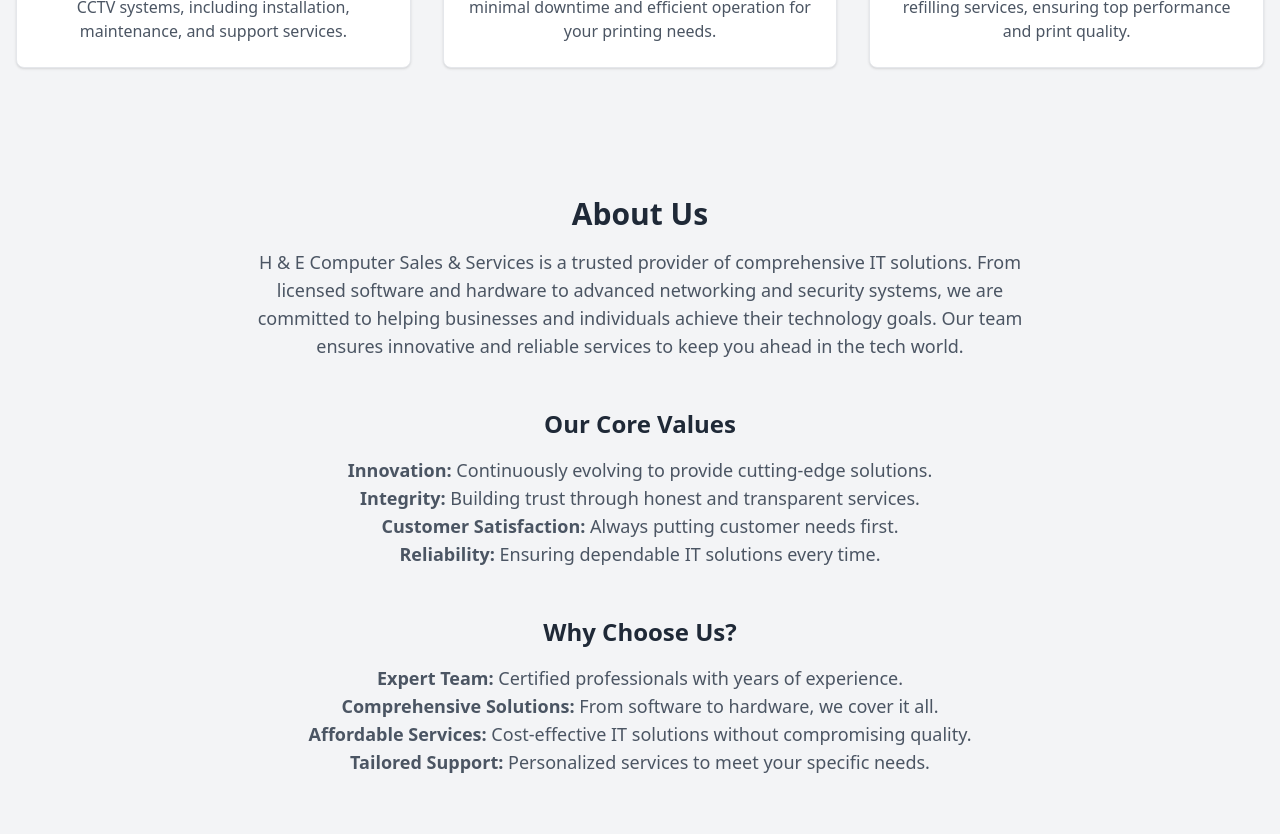
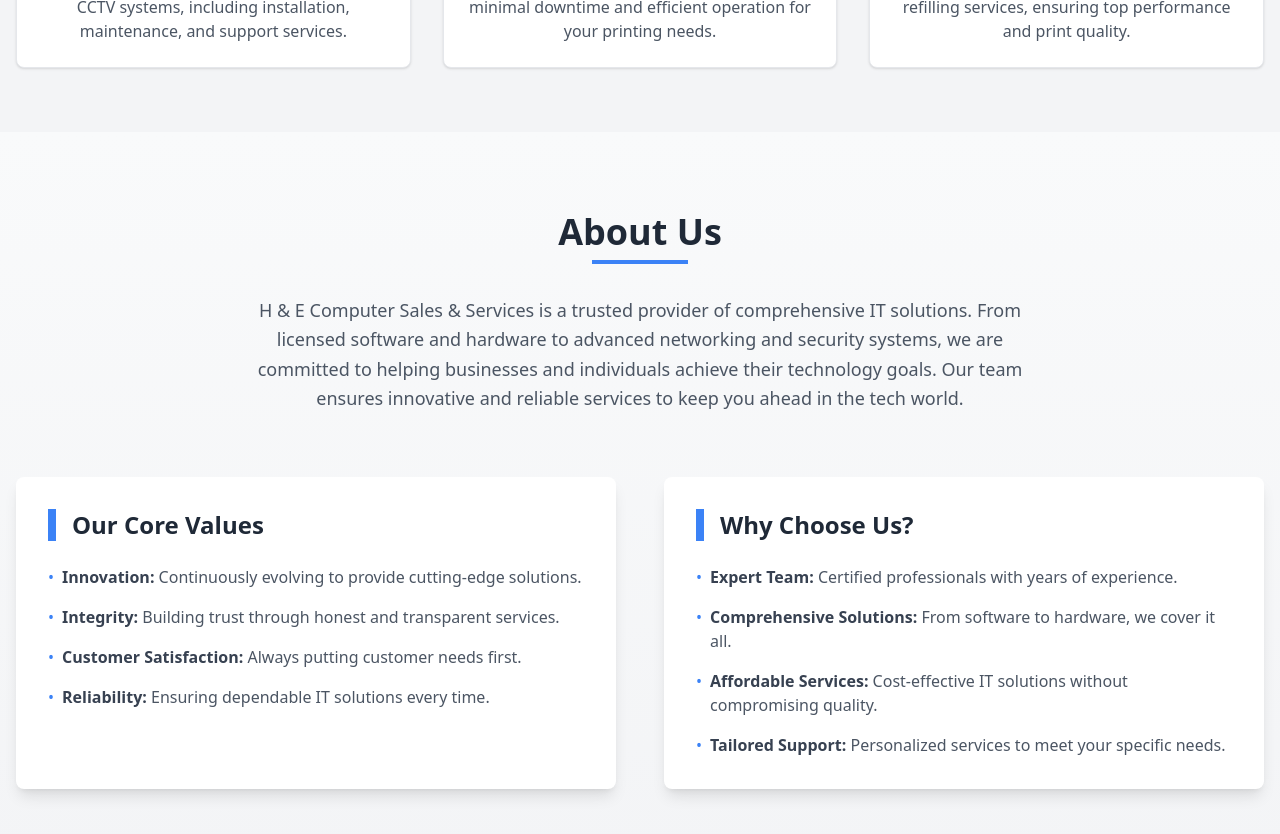
Before and after one commit to Krunal2206/ClientBusinessWebsite, a Next.js app: page / in a window 1280 px wide. Shown: the part 980-1814 px from the top of the page. Built offline with nearby package versions, Linux system fonts and the light colour scheme.

Commit message:
Refactor AboutSection component for improved structure and styling; update NavLink to use bold font

```diff
--- a/components/AboutSection.js
+++ b/components/AboutSection.js
@@ -1,51 +1,67 @@
-export default function AboutSection() {
-    return (
-      <section id="about" className="py-16 bg-gray-100">
-        <div className="container mx-auto px-4 text-center">
-          <h2 className="text-3xl font-bold text-gray-800">About Us</h2>
-          <p className="mt-4 text-lg text-gray-600 max-w-3xl mx-auto">
-            H & E Computer Sales & Services is a trusted provider of comprehensive IT solutions.
-            From licensed software and hardware to advanced networking and security systems,
-            we are committed to helping businesses and individuals achieve their technology goals.
-            Our team ensures innovative and reliable services to keep you ahead in the tech world.
-          </p>
+import React from "react";
 
-          {/* Core Values Section */}
-          <div className="mt-12">
-            <h3 className="text-2xl font-semibold text-gray-800">Our Core Values</h3>
-            <ul className="mt-4 text-lg text-gray-600 max-w-3xl mx-auto list-inside">
-              <li>
-                <span className="font-bold">Innovation:</span> Continuously evolving to provide cutting-edge solutions.
+const SectionHeader = ({ title }) => (
+  <h3 className="text-2xl font-semibold text-gray-800 mb-6 flex items-center">
+    <span className="w-2 h-8 bg-blue-500 mr-4"></span>
+    {title}
+  </h3>
+);
+
+const ListItem = ({ title, description }) => (
+  <li className="flex items-start">
+    <span className="text-blue-500 mr-2">&#8226;</span>
+    <div>
+      <span className="font-bold text-gray-700">{title}:</span>
+      <span className="text-gray-600"> {description}</span>
+    </div>
   </li>
-              <li>
-                <span className="font-bold">Integrity:</span> Building trust through honest and transparent services.
-              </li>
-              <li>
-                <span className="font-bold">Customer Satisfaction:</span> Always putting customer needs first.
-              </li>
-              <li>
-                <span className="font-bold">Reliability:</span> Ensuring dependable IT solutions every time.
-              </li>
+);
+
+const Card = ({ title, items }) => (
+  <div className="bg-white p-8 rounded-lg shadow-lg transform hover:scale-105 transition-transform duration-300">
+    <SectionHeader title={title} />
+    <ul className="space-y-4">
+      {items.map((item, index) => (
+        <ListItem key={index} title={item.title} description={item.description} />
+      ))}
     </ul>
   </div>
+);
 
-          {/* Why Choose Us Section */}
-          <div className="mt-12">
-            <h3 className="text-2xl font-semibold text-gray-800">Why Choose Us?</h3>
-            <ul className="mt-4 text-lg text-gray-600 max-w-3xl mx-auto list-inside">
-              <li>
-                <span className="font-bold">Expert Team:</span> Certified professionals with years of experience.
-              </li>
-              <li>
-                <span className="font-bold">Comprehensive Solutions:</span> From software to hardware, we cover it all.
-              </li>
-              <li>
-                <span className="font-bold">Affordable Services:</span> Cost-effective IT solutions without compromising quality.
-              </li>
-              <li>
-                <span className="font-bold">Tailored Support:</span> Personalized services to meet your specific needs.
-              </li>
-            </ul>
+export default function AboutSection() {
+  const coreValues = [
+    { title: "Innovation", description: "Continuously evolving to provide cutting-edge solutions." },
+    { title: "Integrity", description: "Building trust through honest and transparent services." },
+    { title: "Customer Satisfaction", description: "Always putting customer needs first." },
+    { title: "Reliability", description: "Ensuring dependable IT solutions every time." },
+  ];
+
+  const whyChooseUs = [
+    { title: "Expert Team", description: "Certified professionals with years of experience." },
+    { title: "Comprehensive Solutions", description: "From software to hardware, we cover it all." },
+    { title: "Affordable Services", description: "Cost-effective IT solutions without compromising quality." },
+    { title: "Tailored Support", description: "Personalized services to meet your specific needs." },
+  ];
+
+  return (
+    <section id="about" className="py-20 bg-gradient-to-b from-gray-50 to-gray-100">
+      <div className="container mx-auto px-4">
+        {/* Main About Section */}
+        <div className="text-center">
+          <h2 className="text-4xl font-bold text-gray-800 mb-2">About Us</h2>
+          <div className="w-24 h-1 bg-blue-500 mx-auto mb-8"></div>
+          <p className="mt-4 text-lg text-gray-600 max-w-3xl mx-auto leading-relaxed">
+            H & E Computer Sales & Services is a trusted provider of comprehensive IT solutions. From licensed
+            software and hardware to advanced networking and security systems, we are committed to helping businesses
+            and individuals achieve their technology goals. Our team ensures innovative and reliable services to keep
+            you ahead in the tech world.
+          </p>
+        </div>
+
+        {/* Core Values & Why Choose Us Grid */}
+        <div className="grid md:grid-cols-2 gap-12 mt-16">
+          <Card title="Our Core Values" items={coreValues} />
+          <Card title="Why Choose Us?" items={whyChooseUs} />
         </div>
       </div>
     </section>
--- a/components/Navigation/NavLink.js
+++ b/components/Navigation/NavLink.js
@@ -5,7 +5,7 @@
   return (
     <Link
       href={href}
-      className="text-gray-700 hover:text-white hover:bg-[#00c6ff] p-2 rounded-lg font-semibold text-base transition duration-300"
+      className="text-gray-700 hover:text-white hover:bg-[#00c6ff] p-2 rounded-lg font-bold text-base transition duration-300"
       role="menuitem"
     >
       {children}
```
Lines whose indentation alone changed are shown as unchanged.
